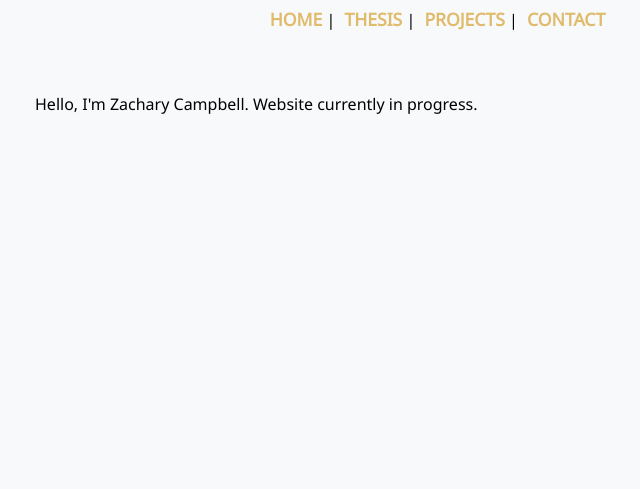
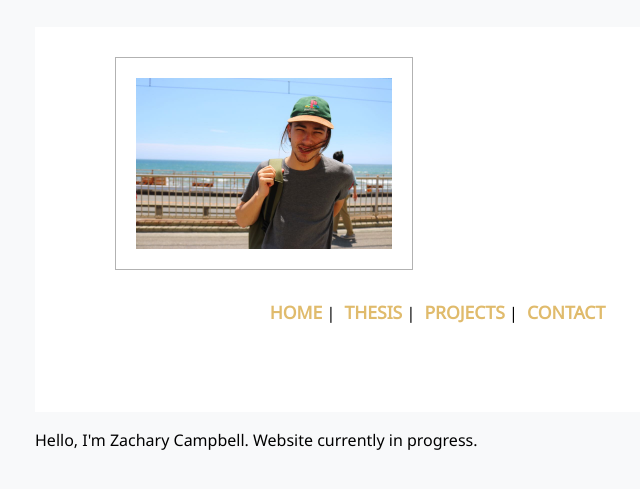
Before and after one commit to campbza/campbza.github.io, a plain HTML site: page index.html in a window 1280 px wide. Shown: the part 123-612 px from the top of the page, without its empty margins (205-845 px from the left). Drawn offline with Linux system fonts and the light colour scheme.

Commit message:
Add image

```diff
--- a/index.html
+++ b/index.html
@@ -11,7 +11,10 @@
 			<div class="logo">
 				<a href="./">campbza.github.io</a>
 			</div>
+		</header>
 
+		<main>
+			<img src="./me.jpg" width=180>
 			<div class="nav">
 				<p>
 					<a href="./">home</a>    |
@@ -20,7 +23,7 @@
 					<a href="./contact.html">contact</a>
 				</p>
 			</div>
-		</header>
+		</main>
 		<p class="maincontent">Hello, I'm Zachary Campbell. Website currently in progress.</p>
 	</body>
 </html>
```
Also changed, not shown: me.JPG (added).
